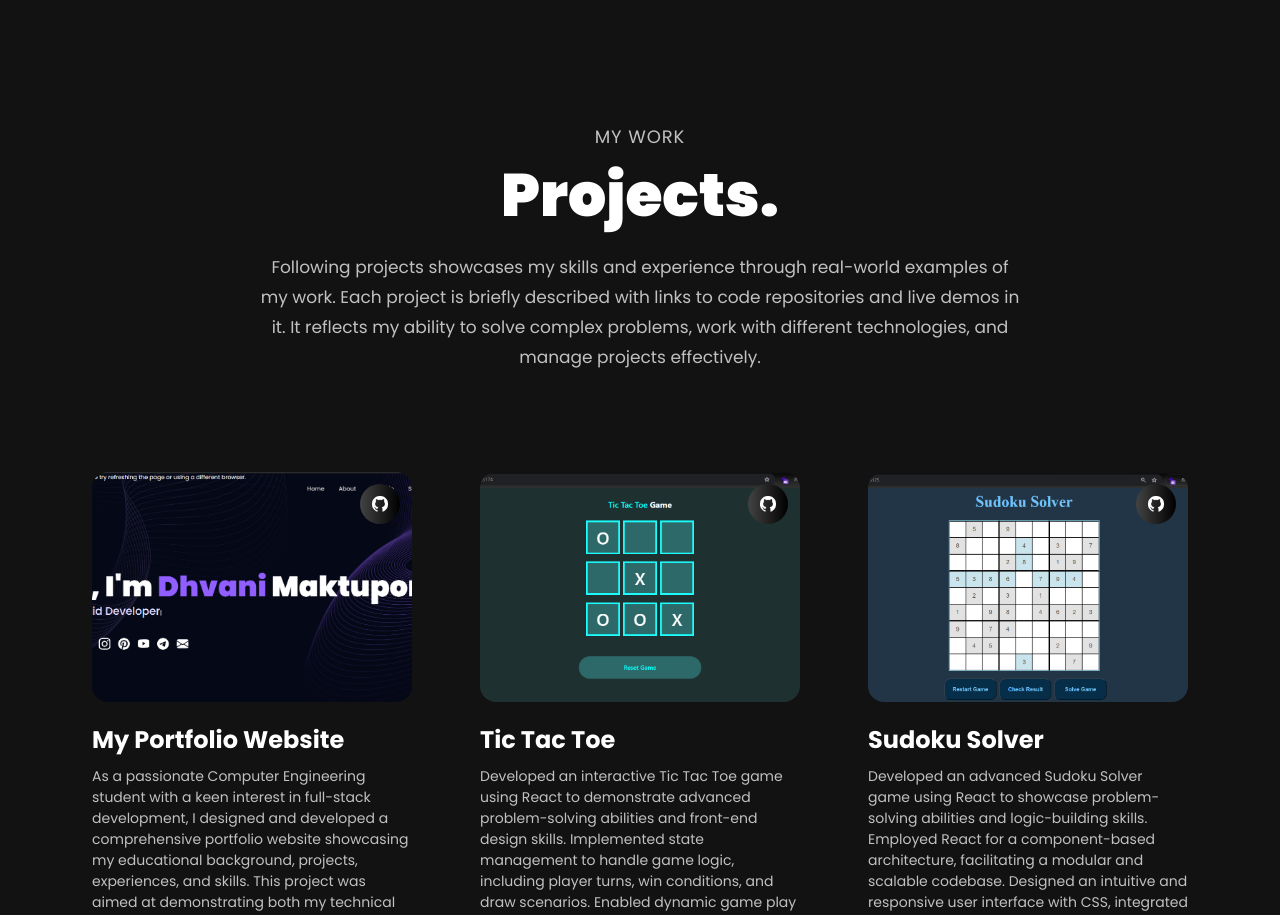
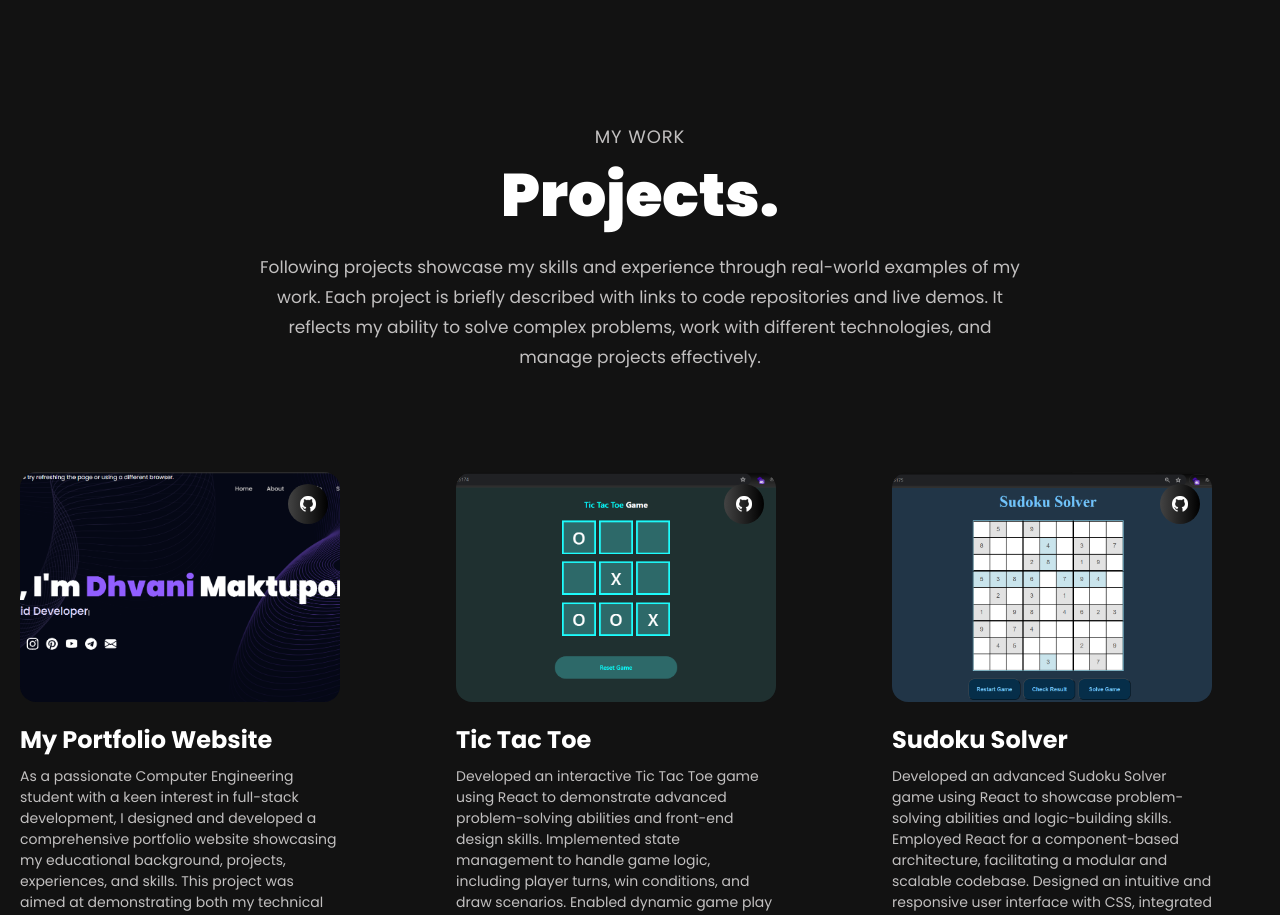
Before and after one commit to Dhvani365/Dhvani-portfolio, a React (Vite) app: page / in a window 1280 px wide. Shown: the part 7120-8035 px from the top of the page. Built offline with nearby package versions, Linux system fonts and the light colour scheme.

Commit message:
fix: Fixed Responsiveness of Projects Section

```diff
--- a/src/components/Works.jsx
+++ b/src/components/Works.jsx
@@ -1,4 +1,4 @@
-import React from "react";
+import React, { useEffect, useState } from "react";
 import { Tilt } from "react-tilt";
 import { motion } from "framer-motion";
 
@@ -8,6 +8,7 @@ import { SectionWrapper } from "../hoc";
 import { projects } from "../constants";
 import { fadeIn, textVariant } from "../utils/motion";
 import "./Works.css";
+
 const ProjectCard = ({
   index,
   name,
@@ -15,84 +16,130 @@ const ProjectCard = ({
   tags,
   image,
   source_code_link,
+  isMobile,
 }) => {
+  const Wrapper = isMobile ? "div" : motion.div;
+
   return (
-    <motion.div variants={fadeIn("up", "spring", index * 0.5, 0.75)}>
+    <Wrapper
+      {...(!isMobile && { })}
+      className="w-full"
+      style={isMobile ? { opacity: 1, transform: "none" } : {}}
+    >
       <Tilt
         options={{
-          max: 45,
+          max: isMobile ? 0 : 45,
           scale: 1,
           speed: 450,
         }}
         className='bg-tertiary p-5 rounded-2xl sm:w-[360px] w-full h-full card-style'
       >
-        <div className='relative w-full h-[230px]'>
+        <div className="relative w-full h-[230px]">
           <img
             src={image}
-            alt='project_image'
-            className='w-full h-full object-cover rounded-2xl'
+            alt="project_image"
+            className="w-full h-full object-cover rounded-2xl"
           />
 
-          <div className='absolute inset-0 flex justify-end m-3 card-img_hover'>
+          <div className="absolute inset-0 flex justify-end m-3 card-img_hover">
             <div
               onClick={() => window.open(source_code_link, "_blank")}
-              className='black-gradient w-10 h-10 rounded-full flex justify-center items-center cursor-pointer'
+              className="black-gradient w-10 h-10 rounded-full flex justify-center items-center cursor-pointer"
             >
               <img
                 src={github}
-                alt='source code'
-                className='w-1/2 h-1/2 object-contain'
+                alt="source code"
+                className="w-1/2 h-1/2 object-contain"
               />
             </div>
           </div>
         </div>
 
-        <div className='mt-5'>
-          <h3 className='text-white font-bold text-[24px]'>{name}</h3>
-          <p className='mt-2 text-secondary text-[14px]'>{description}</p>
+        <div className="mt-5">
+          <h3 className="text-white font-bold text-[24px]">{name}</h3>
+          <p className="mt-2 text-secondary text-[14px]">{description}</p>
         </div>
 
-        <div className='mt-4 flex flex-wrap gap-2'>
+        <div className="mt-4 flex flex-wrap gap-2">
           {tags.map((tag) => (
-            <p
-              key={`${name}-${tag.name}`}
-              className={`text-[14px] ${tag.color}`}
-            >
+            <p key={`${name}-${tag.name}`} className={`text-[14px] ${tag.color}`}>
               #{tag.name}
             </p>
           ))}
         </div>
       </Tilt>
-    </motion.div>
+    </Wrapper>
   );
 };
 
 const Works = () => {
+  const [isMobile, setIsMobile] = useState(false);
+
+  useEffect(() => {
+    const handleResize = () => setIsMobile(window.innerWidth < 768);
+    handleResize();
+    window.addEventListener("resize", handleResize);
+    return () => window.removeEventListener("resize", handleResize);
+  }, []);
+
+  const Wrapper = isMobile ? "div" : motion.div;
+
   return (
     <>
-      <motion.div variants={textVariant()} className="project-title" id="projects">
-        <p className={`${styles.sectionSubText} `}>My work</p>
+      {/* Main animation container — ensures visibility on all screen sizes */}
+      <motion.div
+        initial="hidden"
+        whileInView="show"
+        viewport={{ once: true, amount: 0.1 }}
+      >
+        <Wrapper
+          {...(!isMobile && { variants: textVariant() })}
+          className="project-title"
+          id="projects"
+          style={isMobile ? { opacity: 1, transform: "none" } : {}}
+        >
+          <p className={`${styles.sectionSubText}`}>My work</p>
           <h2 className={`${styles.sectionHeadText}`}>Projects.</h2>
-      </motion.div>
+        </Wrapper>
 
-      <div className='w-full flex project-desc'>
-        <motion.p
-          variants={fadeIn("", "", 0.1, 1)}
-          className='mt-3 text-secondary text-[17px] max-w-3xl leading-[30px]'
+        <div className="w-full flex project-desc">
+          <Wrapper
+            {...(!isMobile && { variants: fadeIn("", "", 0.1, 1) })}
+            style={isMobile ? { opacity: 1, transform: "none" } : {}}
+            className="mt-3 text-secondary text-[17px] max-w-3xl leading-[30px]"
           >
-          Following projects showcases my skills and experience through
-          real-world examples of my work. Each project is briefly described with
-          links to code repositories and live demos in it. It reflects my
-          ability to solve complex problems, work with different technologies,
-          and manage projects effectively.
-        </motion.p>
+            Following projects showcase my skills and experience through real-world
+            examples of my work. Each project is briefly described with links to
+            code repositories and live demos. It reflects my ability to solve complex
+            problems, work with different technologies, and manage projects effectively.
+          </Wrapper>
         </div>
 
-      <div className='mt-20 flex flex-wrap gap-7 project-cards'>
+        <div
+          className="
+            mt-20
+            grid
+            gap-7
+            project-cards
+            grid-cols-1
+            sm:grid-cols-1
+            md:grid-cols-2
+            lg:grid-cols-3
+            xl:grid-cols-3
+            justify-items-center
+          "
+        >
           {projects.map((project, index) => (
-          <ProjectCard key={`project-${index}`} index={index} {...project} />
+            <ProjectCard
+              key={`project-${index}`}
+              index={index}
+              {...project}
+              isMobile={isMobile}
+            />
           ))}
         </div>
+
+      </motion.div>
     </>
   );
 };
```
Lines whose indentation alone changed are shown as unchanged.
